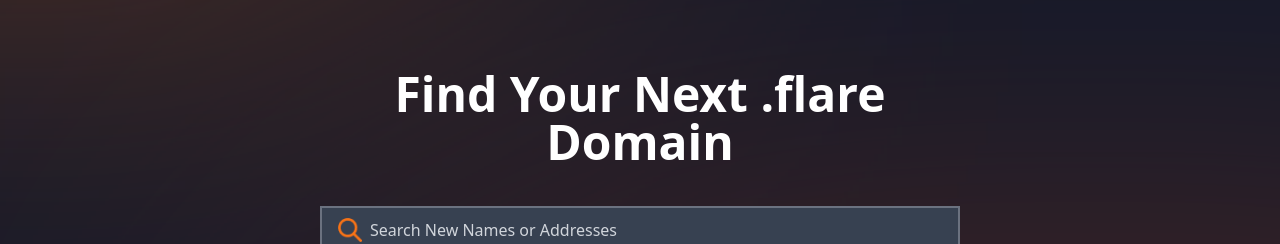
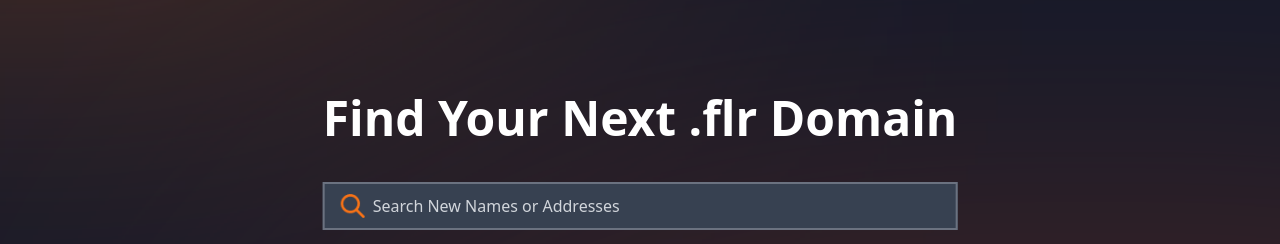
Before and after one commit to flaredomains/fns-monorepo, a Next.js app in the folder apps/next/: page / in a window 1280 px wide. Shown: the part 238-482 px from the top of the page. Built offline with nearby package versions, Linux system fonts and the light colour scheme; what @web3modal/ethereum, wagmi would draw is missing.

Commit message:
.flare to .flr

```diff
--- a/apps/next/components/Search.tsx
+++ b/apps/next/components/Search.tsx
@@ -67,7 +67,7 @@ function Main() {
       {/* Search -- Middle page */}
       <div className="absolute top-1/2 left-1/2 -translate-x-1/2 -translate-y-1/2">
         <p className="font-bold text-5xl text-white text-center">
-          Find Your Next .flare Domain
+          Find Your Next .flr Domain
         </p>
         {/* Search Form */}
         <form
```
